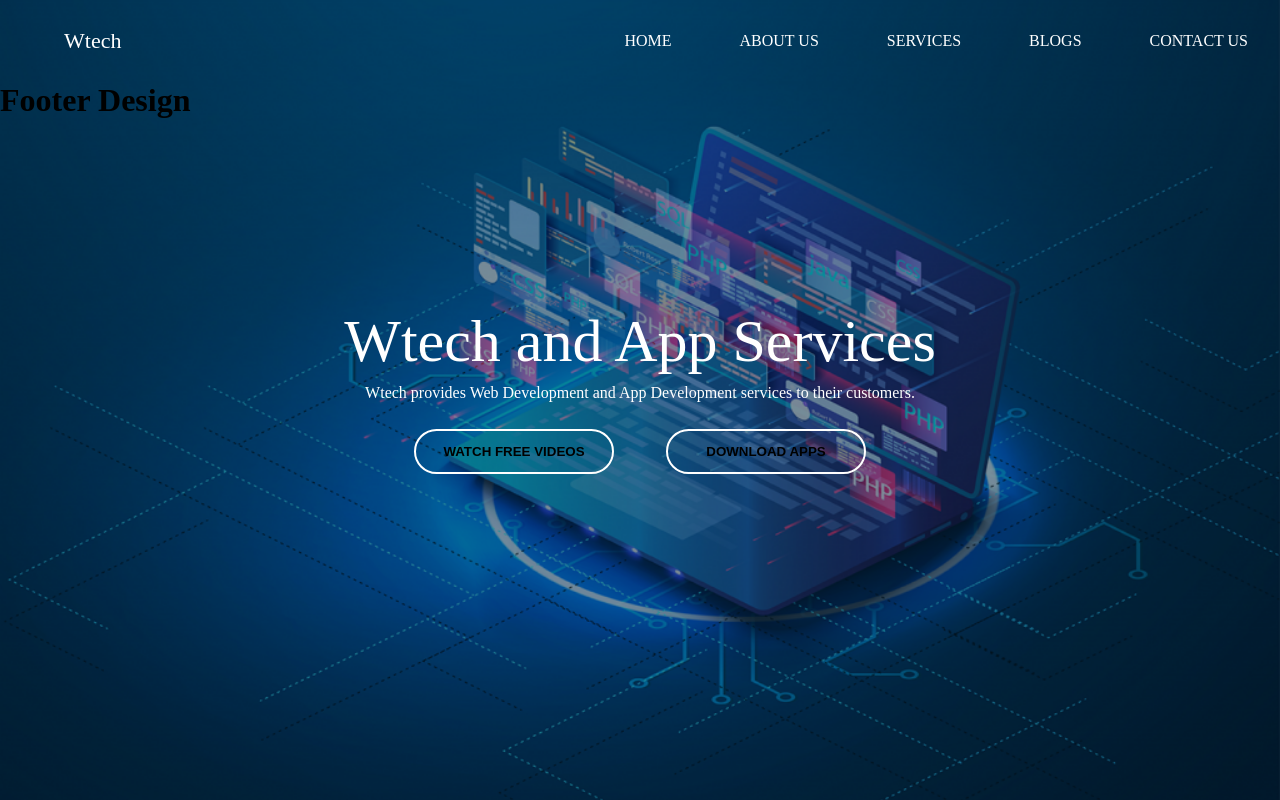
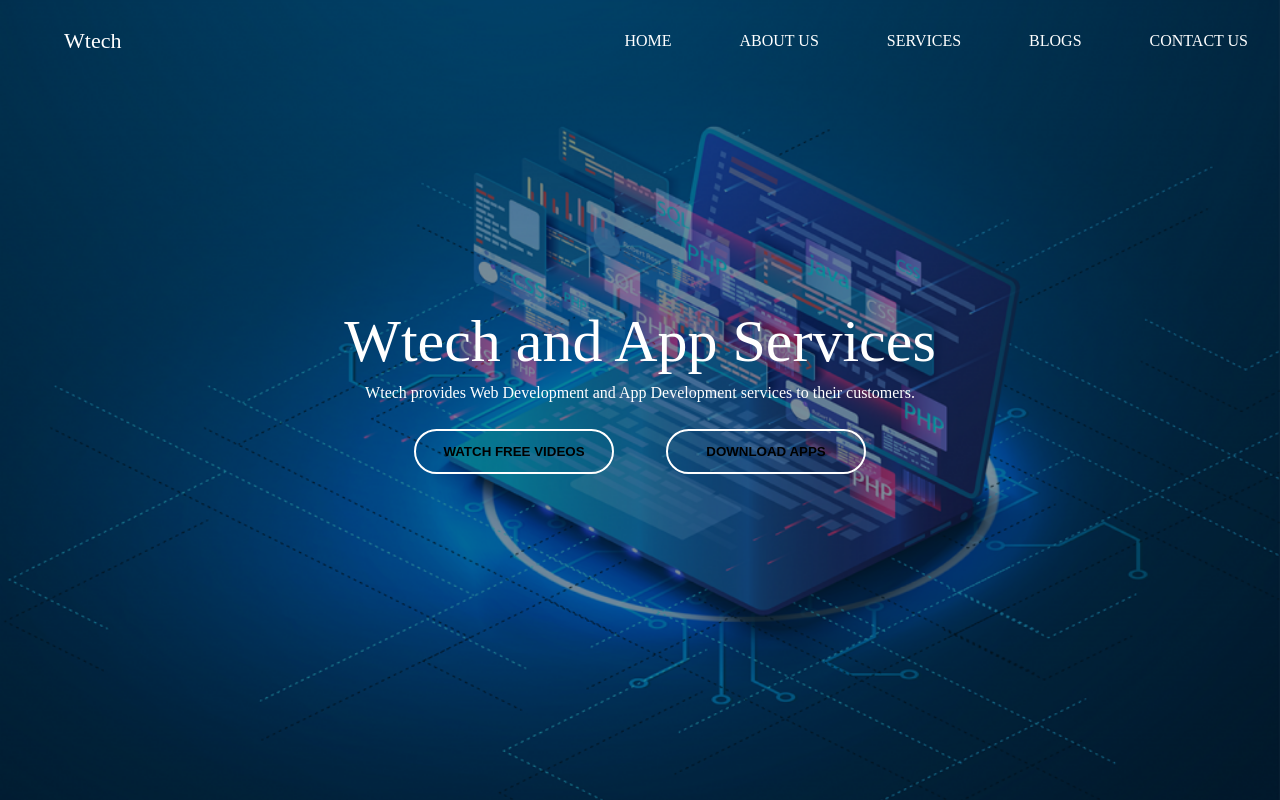
Before and after one commit to waseem122/header_design, a plain HTML site: page index.html in a window 1280 px wide. Drawn offline with Linux system fonts and the light colour scheme.

Commit message:
Update index.html

```diff
--- a/index.html
+++ b/index.html
@@ -29,7 +29,6 @@
 
         </div>
         <div class="footer">
-            <h1>Footer Design</h1>
         </div>
     </div>
 </body>
```
